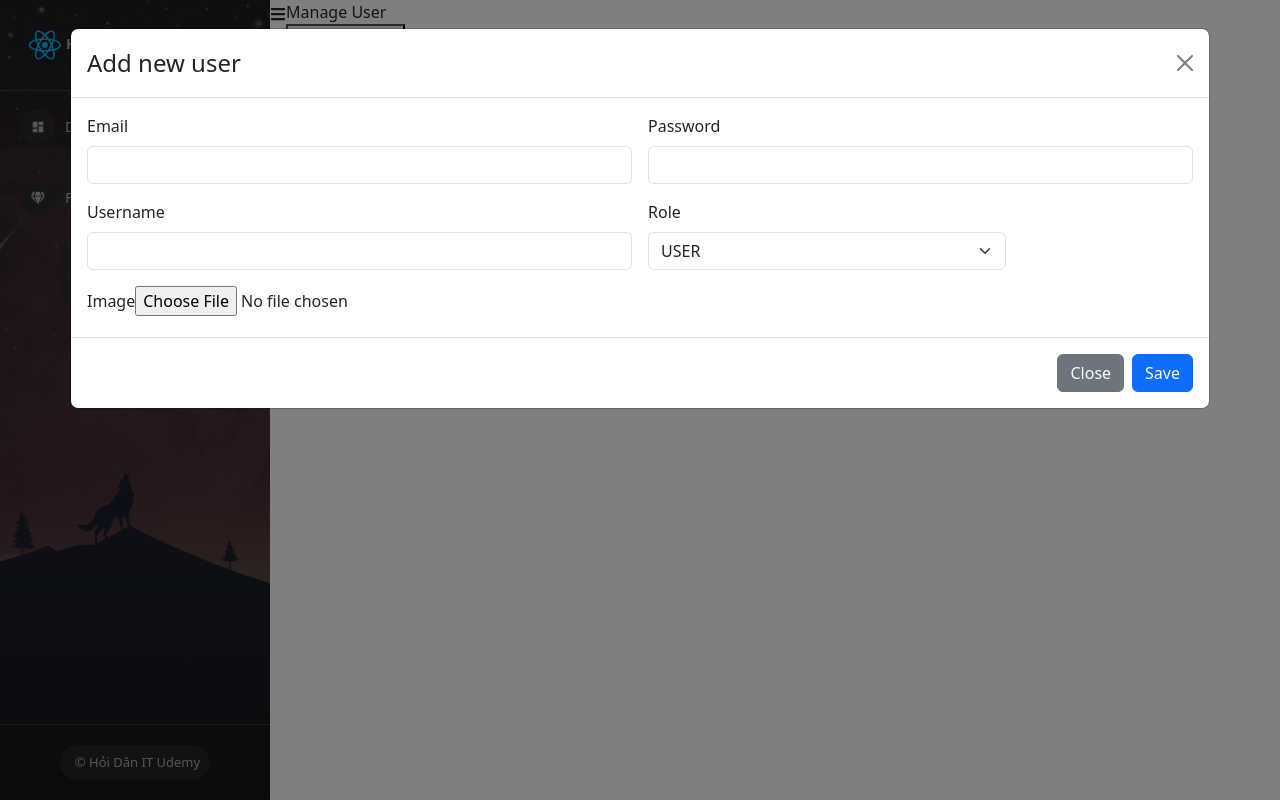
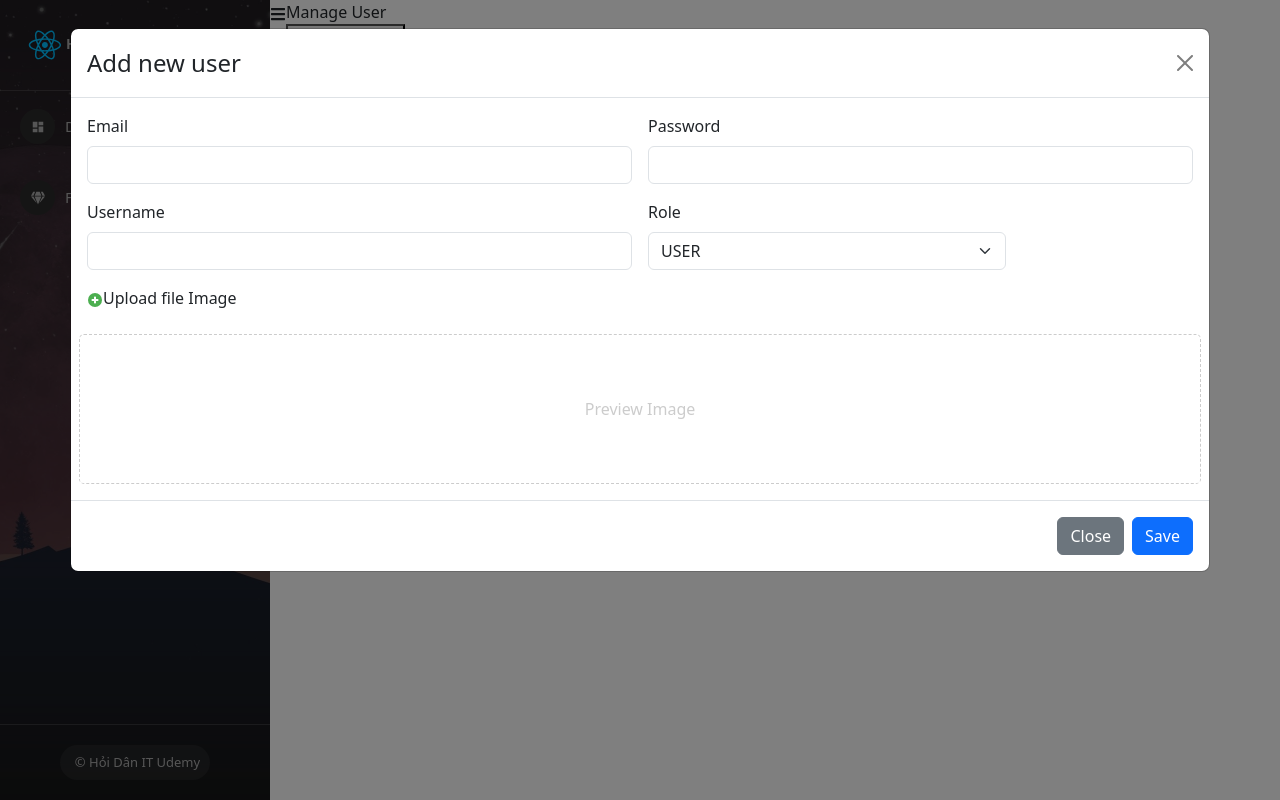
Before and after one commit to aleevan2812/Alee_react-learn-hoidanit, a React (Create React App) app: page /admins/manage-users in a window 1280 px wide. Both pictures are taken after a click on the button "Launch demo modal". Built offline with nearby package versions, Linux system fonts and the light colour scheme.

Commit message:
#57. State Hóa Modal Add New User

```diff
--- a/src/components/admin/Content/ManageUser.js
+++ b/src/components/admin/Content/ManageUser.js
@@ -1,5 +1,5 @@
 import ModelCreateUser from "./ModelCreateUser";
-
+import './ManageUser.scss';
 
 const ManageUser = (props) => {
   return (
@@ -9,12 +9,13 @@
         <div>
           <button>Add new user</button>
         </div>
+        <div>
+          Table users
+        </div>
+      <ModelCreateUser/>
       </div>
-      <div>
-        Table users
-        <ModelCreateUser/>
-      </div>
-    </div>);
+    </div>
+  );
 };
 
 export default ManageUser;
--- /dev/null
+++ b/src/components/admin/Content/ManageUser.scss
@@ -0,0 +1,25 @@
+.manage-user-container {
+  .user-content {
+
+  }
+}
+
+.model-add-user {
+  .img-preview {
+    border: 1px dashed #ccc;
+    height: 150px;
+    border-radius: 5px;
+    display: flex;justify-content: center;
+    align-items: center;
+    color: #ccc;
+    img {
+      max-width: 100%;
+      max-height: 100%;
+    }
+
+  }
+
+  .label-upload {
+    cursor: pointer;
+  }
+}
--- a/src/components/admin/Content/ModelCreateUser.js
+++ b/src/components/admin/Content/ModelCreateUser.js
@@ -2,20 +2,35 @@
 import Button from 'react-bootstrap/Button';
 import Modal from 'react-bootstrap/Modal';
 import "bootstrap/dist/css/bootstrap.min.css";
+import {FcPlus} from 'react-icons/fc';
 
 const ModelStateUser = () => {
   const [show, setShow] = useState(false);
 
   const handleClose = () => setShow(false);
   const handleShow = () => setShow(true);
+  const [email, setEmail] = useState('');
+  const [password, setPassword] = useState('');
+  const [username, setUsername] = useState('');
+  const [role, setRole] = useState('User');
+  const [image, setImage] = useState('');
+  const [previewImage, setPreviewImage] = useState('');
 
-  return (
-    <>
+  const handleUploadImage = (event) => {
+    if (event.target && event.target.files && event.target.files[0]) {
+      setPreviewImage(URL.createObjectURL(event.target.files[0]));
+      setImage(event.target.files[0]);
+    } else
+      // setPreviewImage('');
+      console.log('Upload file', event.target.files[0]);
+  }
+
+  return (<>
     <Button variant="primary" onClick={handleShow}>
       Launch demo modal
     </Button>
 
-      <Modal show={show} onHide={handleClose} size='xl' backdrop='static'>
+    <Modal show={show} onHide={handleClose} size='xl' backdrop='static' className='model-add-user'>
       <Modal.Header closeButton>
         <Modal.Title>Add new user</Modal.Title>
       </Modal.Header>
@@ -23,28 +38,40 @@
         <form className="row g-3">
           <div className="col-md-6">
             <label className="form-label">Email</label>
-              <input type="email" className="form-control"/>
+            <input type="email" className="form-control" value={email}
+                   onChange={(event) => setEmail(event.target.value)}/>
           </div>
           <div className="col-md-6">
             <label className="form-label">Password</label>
-              <input type="password" className="form-control"/>
+            <input type="password" className="form-control" value={password}
+                   onChange={(event) => setPassword(event.target.value)}/>
           </div>
 
           <div className="col-md-6">
             <label className="form-label">Username</label>
-              <input type="text" className="form-control"/>
+            <input type="text" className="form-control" value={username}
+                   onChange={(event) => setUsername(event.target.value)}/>
           </div>
           <div className="col-md-4">
             <label className="form-label">Role</label>
-              <select className="form-select">
-                <option selected value='USER'>USER</option>
+            <select className="form-select" onChange={(event) => setRole(event.target.value)} value={role}>
+              <option value='USER'>USER</option>
               <option value='ADMIN'>ADMIN</option>
             </select>
           </div>
 
           <div className="col-md-12">
-              <label className="form-label">Image</label>
-              <input type="file"/>
+            <label className="form-label label-upload" htmlFor='labelUpload'>
+              <FcPlus/>
+              Upload file Image</label>
+            <input type="file" hidden id='labelUpload' onChange={(event) => handleUploadImage(event)}/>
+          </div>
+
+          <div className='col-md-12 img-preview'>
+            {previewImage ? <img
+              src={previewImage}
+              alt=""/> : <span>Preview Image</span>}
+
           </div>
 
 
@@ -59,8 +86,7 @@
         </Button>
       </Modal.Footer>
     </Modal>
-    </>
-  );
+  </>);
 }
 
 export default ModelStateUser;
```
Lines whose indentation alone changed are shown as unchanged.
